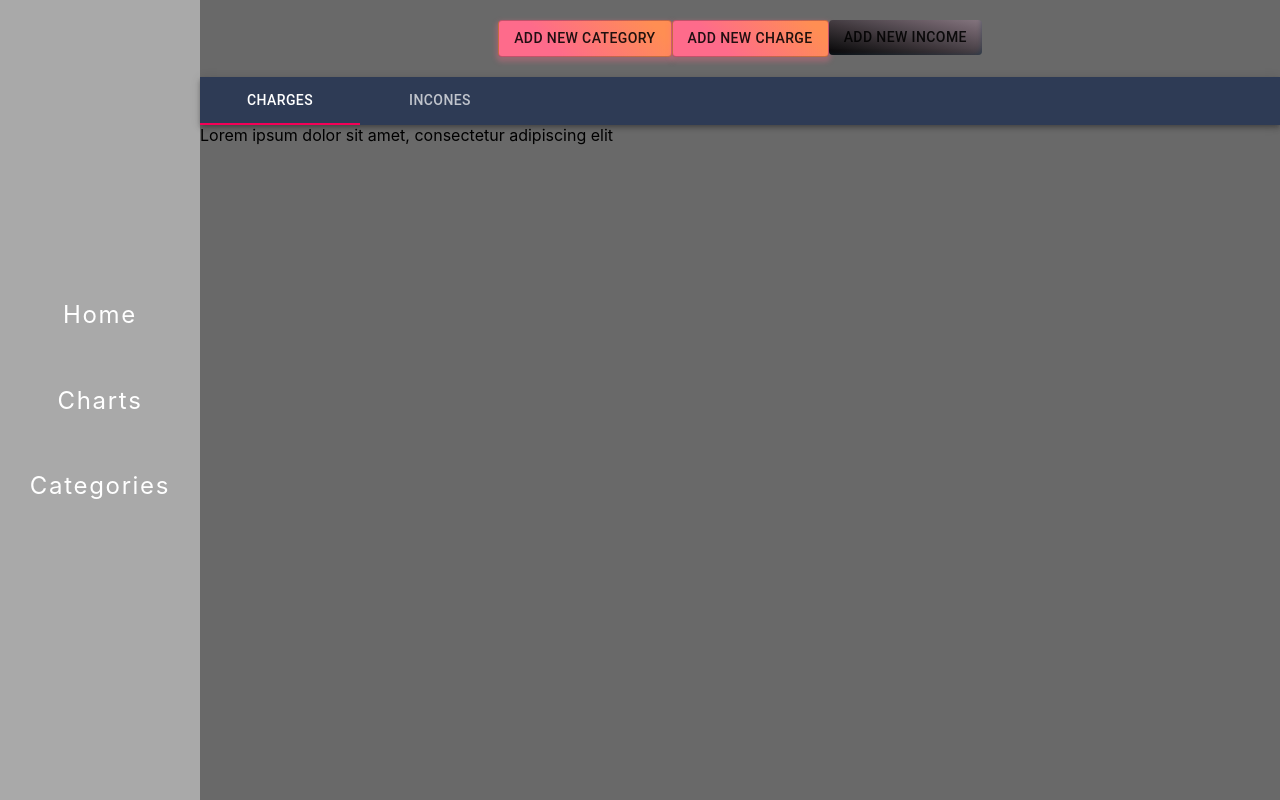
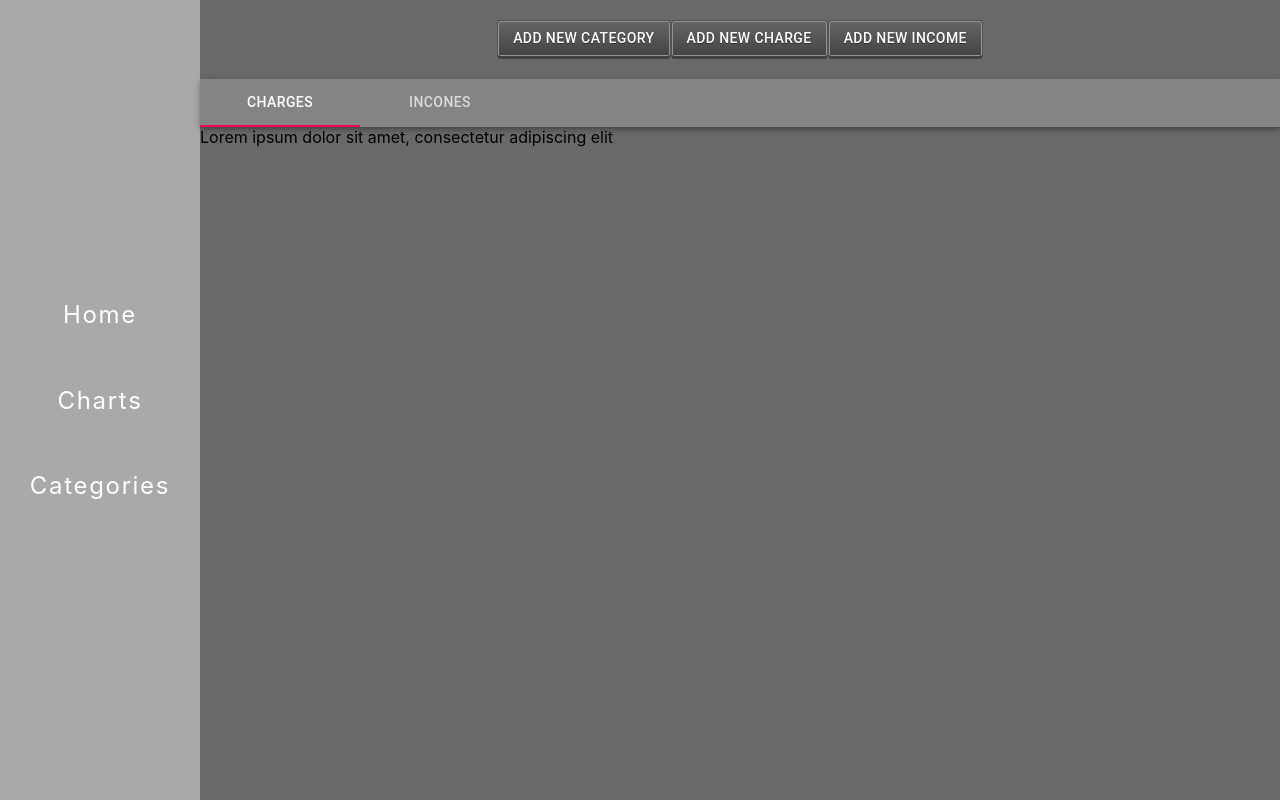
Before and after one commit to Yuriy650/project-5team, a React (Create React App) app: page / in a window 1280 px wide. Built offline with nearby package versions, Linux system fonts and the light colour scheme.

Commit message:
stylization in gray tones

```diff
--- a/src/components/Dialogs/AddNewCategory.js
+++ b/src/components/Dialogs/AddNewCategory.js
@@ -12,8 +12,12 @@ import { makeStyles } from '@material-ui/core/styles';
 
 const useStyles = makeStyles({
     root: {
-      background: 'linear-gradient(45deg, #FE6B8B 30%, #FF8E53 90%)',
-      boxShadow: '0 3px 5px 2px rgba(255, 105, 135, .3)',
+        background: "linear-gradient(#656565, #444)",
+        border: "solid 1px #535353",
+        borderBottom: "solid 3px #414141",
+        boxShadow: "inset 0 0 0 1px #939393",
+        color: "#fff",
+        textShadow: "0 1px 0 #2f2f2f"
     },
   });
 
--- a/src/components/Dialogs/AddNewCharge.js
+++ b/src/components/Dialogs/AddNewCharge.js
@@ -12,8 +12,12 @@ import { makeStyles } from '@material-ui/core/styles';
 
 const useStyles = makeStyles({
     root: {
-      background: 'linear-gradient(45deg, #FE6B8B 30%, #FF8E53 90%)',
-      boxShadow: '0 3px 5px 2px rgba(255, 105, 135, .3)',
+        background: "linear-gradient(#656565, #444)",
+        border: "solid 1px #535353",
+        borderBottom: "solid 3px #414141",
+        boxShadow: "inset 0 0 0 1px #939393",
+        color: "#fff",
+        textShadow: "0 1px 0 #2f2f2f"
     },
   });
 
--- a/src/components/Dialogs/AddNewIncome.js
+++ b/src/components/Dialogs/AddNewIncome.js
@@ -13,10 +13,12 @@ import { makeStyles } from '@material-ui/core/styles';
 
 const useStyles = makeStyles({
     root: {
-      background: 'linear-gradient(to top right, rgb(4, 4, 5), rgb(16, 14, 16), rgb(27, 25, 27), rgb(39, 35, 38), rgb(51, 45, 49), rgb(63, 55, 60), rgb(74, 66, 72), rgb(86, 76, 83), rgb(98, 86, 94), rgb(110, 96, 105), rgb(121, 107, 116), rgb(133, 117, 127));',
-      boxShadow: '-5px -5px 5px -5px rgba(34, 60, 80, 0.6) inset',
-      outline: "none",
-      border: "none",
+        background: "linear-gradient(#656565, #444)",
+        border: "solid 1px #535353",
+        borderBottom: "solid 3px #414141",
+        boxShadow: "inset 0 0 0 1px #939393",
+        color: "#fff",
+        textShadow: "0 1px 0 #2f2f2f"
     },
   });
 function AddNewIncome() {
--- a/src/components/Tabs/TabsContent.js
+++ b/src/components/Tabs/TabsContent.js
@@ -15,7 +15,7 @@ const SimpleTabs = () => {
   return(
       <div className="tabs-wrapper">
         <div >
-        <AppBar position="static"  style={{ background: '#2E3B55' }}>
+        <AppBar position="static"  style={{ background: '#848482' }}>
           <Tabs value={value} onChange={handleTabs}>
             <Tab label="Charges"  />
             <Tab label="Incones"/>
```
Also changed, not shown: 1 other file (tests, documents, lock files or other folders).
